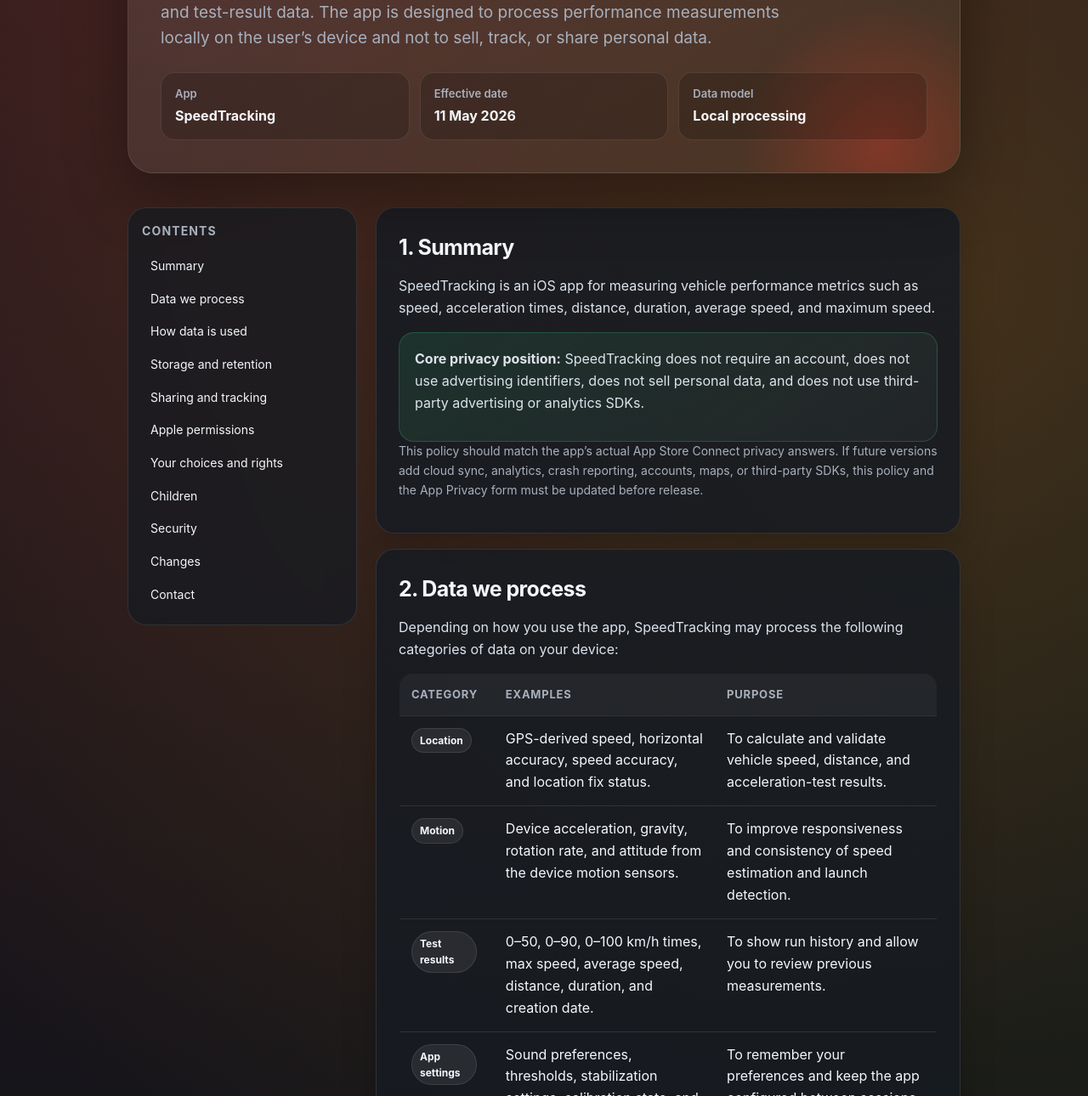
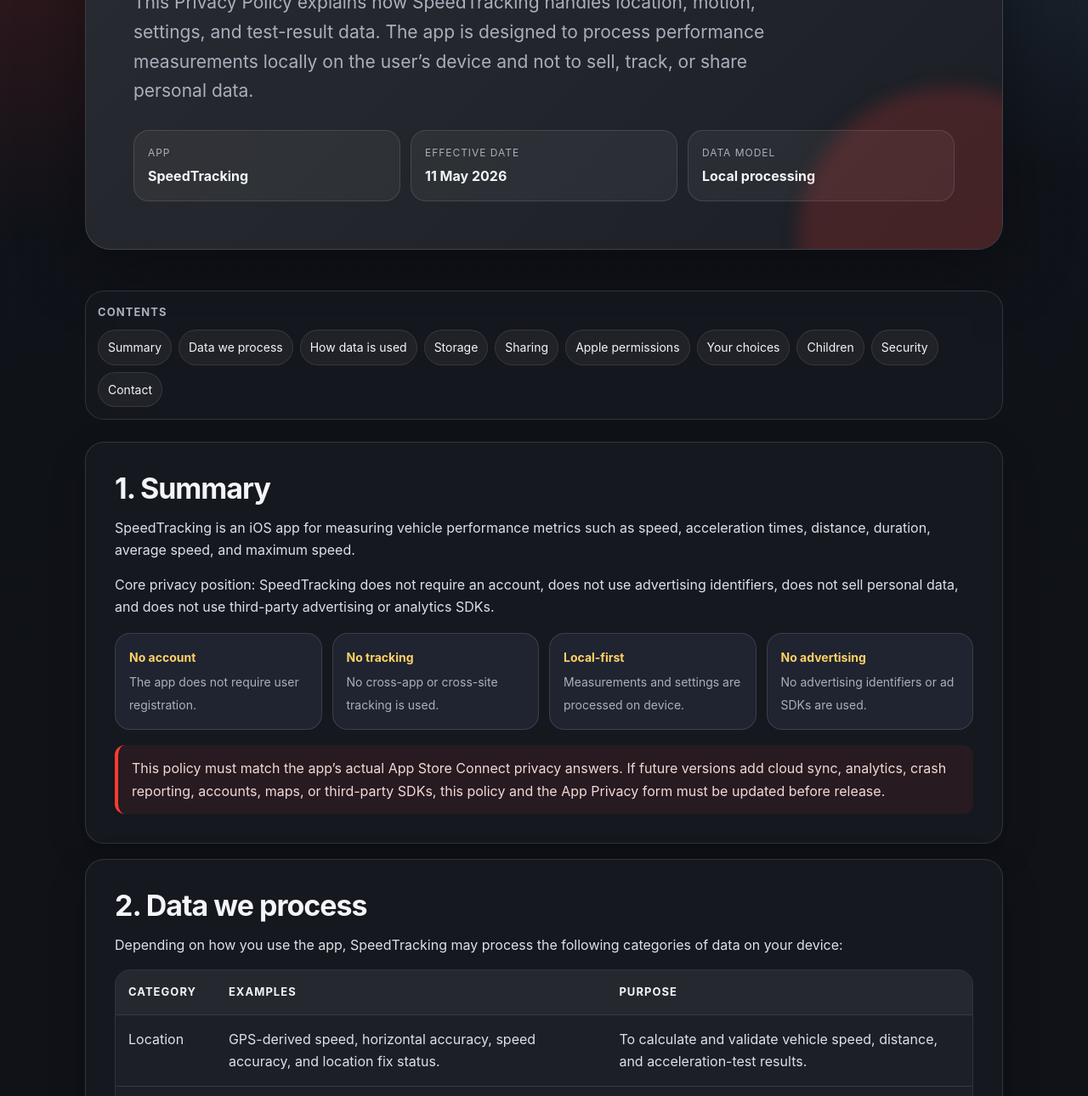
Before and after one commit to ipmdn/speed-tracking-privacy, a plain HTML site: page index.html in a window 1280 px wide. Shown: the part 266-1556 px from the top of the page at 85% size. Drawn offline with Linux system fonts and the light colour scheme.

Commit message:
Add files via upload

```diff
--- a/index.html
+++ b/index.html
@@ -4,159 +4,279 @@
   <meta charset="utf-8" />
   <meta name="viewport" content="width=device-width, initial-scale=1" />
   <title>Privacy Policy | SpeedTracking</title>
-  <meta name="description" content="Privacy Policy for the SpeedTracking iOS app." />
+  <meta name="description" content="Privacy Policy for SpeedTracking, an iOS app for vehicle speed and acceleration measurement." />
   <style>
     :root {
-      --bg: #0f1217;
-      --panel: #171b22;
-      --panel-2: #1f2530;
-      --text: #f4f7fb;
-      --muted: #a8b0bd;
-      --line: rgba(255,255,255,.10);
+      --bg: #0f1115;
+      --panel: #171a21;
+      --panel-2: #1f2430;
+      --text: #f3f5f7;
+      --muted: #a9b0bc;
+      --line: rgba(255,255,255,.12);
       --accent: #ff3b30;
-      --accent-2: #ffd60a;
-      --ok: #32d583;
-      --shadow: 0 24px 70px rgba(0,0,0,.35);
+      --accent-2: #ffd166;
+      --link: #7cc7ff;
+      --shadow: 0 24px 80px rgba(0,0,0,.35);
       --radius: 22px;
-      --max: 980px;
+      --max: 1080px;
     }
+
     * { box-sizing: border-box; }
+
+    html { scroll-behavior: smooth; }
+
     body {
       margin: 0;
-      font-family: -apple-system, BlinkMacSystemFont, "SF Pro Text", "Segoe UI", Roboto, Helvetica, Arial, sans-serif;
+      font-family: -apple-system, BlinkMacSystemFont, "SF Pro Display", "SF Pro Text", "Segoe UI", Roboto, Helvetica, Arial, sans-serif;
       background:
-        radial-gradient(circle at 20% 0%, rgba(255,59,48,.20), transparent 34%),
-        radial-gradient(circle at 88% 12%, rgba(255,214,10,.14), transparent 30%),
-        linear-gradient(180deg, #11151c 0%, var(--bg) 58%, #0b0d11 100%);
+        radial-gradient(circle at top left, rgba(255,59,48,.22), transparent 34rem),
+        radial-gradient(circle at top right, rgba(124,199,255,.16), transparent 30rem),
+        linear-gradient(180deg, #10131a 0%, #0f1115 45%, #111319 100%);
       color: var(--text);
-      line-height: 1.62;
+      line-height: 1.65;
     }
-    a { color: #9bd2ff; text-decoration: none; }
+
+    a { color: var(--link); text-decoration: none; }
     a:hover { text-decoration: underline; }
-    .wrap { width: min(var(--max), calc(100% - 32px)); margin: 0 auto; }
-    header { padding: 56px 0 28px; }
+
+    .wrap {
+      width: min(var(--max), calc(100% - 32px));
+      margin: 0 auto;
+    }
+
+    header {
+      padding: 48px 0 26px;
+    }
+
     .hero {
       position: relative;
       overflow: hidden;
-      background: linear-gradient(145deg, rgba(255,255,255,.10), rgba(255,255,255,.035));
       border: 1px solid var(--line);
-      border-radius: 30px;
-      padding: 38px;
+      border-radius: calc(var(--radius) + 8px);
+      padding: clamp(28px, 5vw, 56px);
+      background:
+        linear-gradient(135deg, rgba(255,255,255,.08), rgba(255,255,255,.02)),
+        var(--panel);
       box-shadow: var(--shadow);
     }
-    .hero:after {
+
+    .hero:before {
       content: "";
       position: absolute;
-      inset: auto -90px -150px auto;
+      inset: auto -120px -170px auto;
       width: 360px;
       height: 360px;
-      background: radial-gradient(circle, rgba(255,59,48,.30), transparent 66%);
-      pointer-events: none;
+      border-radius: 999px;
+      background: rgba(255,59,48,.18);
+      filter: blur(10px);
     }
+
     .badge {
       display: inline-flex;
-      gap: 8px;
       align-items: center;
-      padding: 8px 12px;
-      border: 1px solid rgba(255,255,255,.13);
+      gap: 10px;
+      padding: 8px 13px;
+      border: 1px solid rgba(255,255,255,.14);
       border-radius: 999px;
+      background: rgba(255,255,255,.06);
       color: var(--muted);
-      background: rgba(255,255,255,.045);
       font-size: 14px;
-      margin-bottom: 18px;
+      font-weight: 600;
+      letter-spacing: .01em;
     }
-    .dot { width: 9px; height: 9px; border-radius: 50%; background: var(--ok); box-shadow: 0 0 20px rgba(50,213,131,.8); }
-    h1 { font-size: clamp(36px, 6vw, 62px); line-height: 1.02; letter-spacing: -0.045em; margin: 0 0 18px; }
-    .subtitle { max-width: 760px; color: var(--muted); font-size: 19px; margin: 0; }
-    .meta {
+
+    .dot {
+      width: 9px;
+      height: 9px;
+      border-radius: 999px;
+      background: var(--accent);
+      box-shadow: 0 0 0 5px rgba(255,59,48,.18);
+    }
+
+    h1 {
+      margin: 22px 0 12px;
+      font-size: clamp(40px, 7vw, 76px);
+      line-height: .95;
+      letter-spacing: -.055em;
+    }
+
+    .lead {
+      max-width: 760px;
+      margin: 0;
+      color: var(--muted);
+      font-size: clamp(17px, 2vw, 21px);
+    }
+
+    .meta-grid {
       display: grid;
-      grid-template-columns: repeat(3, 1fr);
+      grid-template-columns: repeat(3, minmax(0, 1fr));
       gap: 12px;
-      margin-top: 24px;
-      position: relative;
-      z-index: 1;
+      margin-top: 28px;
     }
-    .meta div {
+
+    .meta-card {
       border: 1px solid var(--line);
-      background: rgba(0,0,0,.18);
-      border-radius: 16px;
-      padding: 14px 16px;
+      border-radius: 18px;
+      padding: 16px;
+      background: rgba(255,255,255,.05);
     }
-    .meta strong { display: block; font-size: 13px; color: var(--muted); font-weight: 600; }
-    .meta span { display: block; margin-top: 3px; font-weight: 700; }
-    main { padding: 12px 0 54px; }
-    .grid { display: grid; grid-template-columns: 270px 1fr; gap: 22px; align-items: start; }
+
+    .meta-label {
+      display: block;
+      color: var(--muted);
+      font-size: 12px;
+      text-transform: uppercase;
+      letter-spacing: .08em;
+      margin-bottom: 4px;
+    }
+
+    .meta-value {
+      font-weight: 700;
+      color: var(--text);
+    }
+
     nav {
-      position: sticky;
-      top: 18px;
-      background: rgba(23,27,34,.76);
-      backdrop-filter: blur(18px);
+      margin: 22px 0 26px;
       border: 1px solid var(--line);
       border-radius: var(--radius);
-      padding: 16px;
+      background: rgba(23,26,33,.72);
+      backdrop-filter: blur(14px);
+      padding: 14px;
     }
-    nav h2 { margin: 0 0 10px; font-size: 14px; color: var(--muted); text-transform: uppercase; letter-spacing: .08em; }
-    nav a { display: block; padding: 8px 10px; border-radius: 12px; color: var(--text); font-size: 14px; }
-    nav a:hover { background: rgba(255,255,255,.07); text-decoration: none; }
+
+    nav .nav-title {
+      margin: 0 0 10px;
+      color: var(--muted);
+      font-size: 13px;
+      font-weight: 700;
+      text-transform: uppercase;
+      letter-spacing: .08em;
+    }
+
+    .nav-links {
+      display: flex;
+      flex-wrap: wrap;
+      gap: 8px;
+    }
+
+    .nav-links a {
+      display: inline-flex;
+      padding: 8px 11px;
+      border: 1px solid rgba(255,255,255,.1);
+      border-radius: 999px;
+      background: rgba(255,255,255,.05);
+      color: var(--text);
+      font-size: 14px;
+    }
+
+    main {
+      padding: 0 0 52px;
+    }
+
     section {
-      background: rgba(23,27,34,.86);
+      margin: 18px 0;
       border: 1px solid var(--line);
       border-radius: var(--radius);
-      padding: 26px;
-      margin-bottom: 18px;
-      box-shadow: 0 16px 40px rgba(0,0,0,.18);
+      padding: clamp(22px, 4vw, 34px);
+      background: rgba(23,26,33,.86);
+      box-shadow: 0 14px 44px rgba(0,0,0,.18);
     }
-    h2 { font-size: 25px; letter-spacing: -0.025em; margin: 0 0 12px; }
-    h3 { font-size: 18px; margin: 22px 0 8px; }
-    p { margin: 0 0 13px; color: #dce3ec; }
-    ul { margin: 10px 0 0; padding-left: 20px; color: #dce3ec; }
+
+    h2 {
+      margin: 0 0 14px;
+      font-size: clamp(24px, 3vw, 34px);
+      line-height: 1.15;
+      letter-spacing: -.03em;
+    }
+
+    h3 {
+      margin: 24px 0 8px;
+      font-size: 20px;
+    }
+
+    p { margin: 0 0 14px; color: #dce1e8; }
+    ul { margin: 10px 0 0; padding-left: 22px; color: #dce1e8; }
     li { margin: 8px 0; }
-    .callout {
-      border: 1px solid rgba(255,214,10,.22);
-      background: linear-gradient(145deg, rgba(255,214,10,.11), rgba(255,255,255,.035));
+
+    .summary {
+      display: grid;
+      grid-template-columns: repeat(4, minmax(0, 1fr));
+      gap: 12px;
+      margin-top: 18px;
+    }
+
+    .pill-card {
       border-radius: 18px;
-      padding: 18px;
+      padding: 16px;
+      background: var(--panel-2);
+      border: 1px solid var(--line);
+    }
+
+    .pill-card strong {
+      display: block;
+      margin-bottom: 4px;
+      color: var(--accent-2);
+      font-size: 14px;
+    }
+
+    .pill-card span {
+      color: var(--muted);
+      font-size: 14px;
+    }
+
+    .table-wrap {
+      overflow-x: auto;
+      border: 1px solid var(--line);
+      border-radius: 18px;
       margin-top: 16px;
     }
-    .good {
-      border-color: rgba(50,213,131,.24);
-      background: linear-gradient(145deg, rgba(50,213,131,.12), rgba(255,255,255,.035));
+
+    table {
+      width: 100%;
+      min-width: 760px;
+      border-collapse: collapse;
+      background: rgba(255,255,255,.03);
     }
-    .table {
-      width: 100%;
-      border-collapse: collapse;
-      overflow: hidden;
-      border-radius: 16px;
-      margin-top: 14px;
-      border: 1px solid var(--line);
+
+    th, td {
+      padding: 15px;
+      text-align: left;
+      border-bottom: 1px solid var(--line);
+      vertical-align: top;
     }
-    .table th, .table td {
-      text-align: left;
-      vertical-align: top;
-      padding: 14px;
-      border-bottom: 1px solid var(--line);
+
+    th {
+      color: var(--text);
+      font-size: 13px;
+      text-transform: uppercase;
+      letter-spacing: .08em;
+      background: rgba(255,255,255,.04);
     }
-    .table th { color: var(--muted); background: rgba(255,255,255,.045); font-size: 13px; text-transform: uppercase; letter-spacing: .06em; }
-    .table tr:last-child td { border-bottom: 0; }
-    .pill {
-      display: inline-block;
-      padding: 4px 9px;
-      border-radius: 999px;
-      background: rgba(255,255,255,.075);
-      border: 1px solid var(--line);
-      color: var(--text);
-      font-size: 12px;
-      font-weight: 700;
-      margin-right: 6px;
+
+    td { color: #dce1e8; }
+    tr:last-child td { border-bottom: 0; }
+
+    .notice {
+      border-left: 4px solid var(--accent);
+      padding: 14px 16px;
+      border-radius: 12px;
+      background: rgba(255,59,48,.08);
+      color: #f1d9d7;
+      margin: 18px 0 0;
     }
-    footer { color: var(--muted); padding: 20px 0 42px; font-size: 14px; }
-    .small { font-size: 14px; color: var(--muted); }
-    @media (max-width: 820px) {
+
+    footer {
+      padding: 22px 0 42px;
+      color: var(--muted);
+      font-size: 14px;
+      text-align: center;
+    }
+
+    @media (max-width: 760px) {
+      header { padding-top: 24px; }
+      .meta-grid, .summary { grid-template-columns: 1fr; }
       .hero { padding: 26px; }
-      .grid { grid-template-columns: 1fr; }
-      nav { position: static; }
-      .meta { grid-template-columns: 1fr; }
-      section { padding: 22px; }
+      .nav-links a { width: 100%; justify-content: center; }
     }
   </style>
 </head>
@@ -165,76 +285,67 @@
     <div class="hero">
       <div class="badge"><span class="dot"></span> Privacy-first iOS app</div>
       <h1>Privacy Policy</h1>
-      <p class="subtitle">This Privacy Policy explains how SpeedTracking handles location, motion, settings, and test-result data. The app is designed to process performance measurements locally on the user’s device and not to sell, track, or share personal data.</p>
-      <div class="meta" aria-label="Policy metadata">
-        <div><strong>App</strong><span>SpeedTracking</span></div>
-        <div><strong>Effective date</strong><span>11 May 2026</span></div>
-        <div><strong>Data model</strong><span>Local processing</span></div>
+      <p class="lead">This Privacy Policy explains how SpeedTracking handles location, motion, settings, and test-result data. The app is designed to process performance measurements locally on the user’s device and not to sell, track, or share personal data.</p>
+      <div class="meta-grid" aria-label="Policy metadata">
+        <div class="meta-card"><span class="meta-label">App</span><span class="meta-value">SpeedTracking</span></div>
+        <div class="meta-card"><span class="meta-label">Effective date</span><span class="meta-value">11 May 2026</span></div>
+        <div class="meta-card"><span class="meta-label">Data model</span><span class="meta-value">Local processing</span></div>
       </div>
     </div>
   </header>
 
-  <main class="wrap">
-    <div class="grid">
-      <nav aria-label="Privacy Policy sections">
-        <h2>Contents</h2>
+  <div class="wrap">
+    <nav aria-label="Contents">
+      <p class="nav-title">Contents</p>
+      <div class="nav-links">
         <a href="#summary">Summary</a>
-        <a href="#data-we-process">Data we process</a>
-        <a href="#how-we-use-data">How data is used</a>
-        <a href="#storage">Storage and retention</a>
-        <a href="#sharing">Sharing and tracking</a>
+        <a href="#data">Data we process</a>
+        <a href="#use">How data is used</a>
+        <a href="#storage">Storage</a>
+        <a href="#sharing">Sharing</a>
         <a href="#permissions">Apple permissions</a>
-        <a href="#rights">Your choices and rights</a>
+        <a href="#rights">Your choices</a>
         <a href="#children">Children</a>
         <a href="#security">Security</a>
-        <a href="#changes">Changes</a>
         <a href="#contact">Contact</a>
+      </div>
     </nav>
+  </div>
 
-      <div>
+  <main class="wrap">
     <section id="summary">
       <h2>1. Summary</h2>
       <p>SpeedTracking is an iOS app for measuring vehicle performance metrics such as speed, acceleration times, distance, duration, average speed, and maximum speed.</p>
-          <div class="callout good">
-            <p><strong>Core privacy position:</strong> SpeedTracking does not require an account, does not use advertising identifiers, does not sell personal data, and does not use third-party advertising or analytics SDKs.</p>
+      <p>Core privacy position: SpeedTracking does not require an account, does not use advertising identifiers, does not sell personal data, and does not use third-party advertising or analytics SDKs.</p>
+      <div class="summary">
+        <div class="pill-card"><strong>No account</strong><span>The app does not require user registration.</span></div>
+        <div class="pill-card"><strong>No tracking</strong><span>No cross-app or cross-site tracking is used.</span></div>
+        <div class="pill-card"><strong>Local-first</strong><span>Measurements and settings are processed on device.</span></div>
+        <div class="pill-card"><strong>No advertising</strong><span>No advertising identifiers or ad SDKs are used.</span></div>
       </div>
-          <p class="small">This policy should match the app’s actual App Store Connect privacy answers. If future versions add cloud sync, analytics, crash reporting, accounts, maps, or third-party SDKs, this policy and the App Privacy form must be updated before release.</p>
+      <p class="notice">This policy must match the app’s actual App Store Connect privacy answers. If future versions add cloud sync, analytics, crash reporting, accounts, maps, or third-party SDKs, this policy and the App Privacy form must be updated before release.</p>
     </section>
 
-        <section id="data-we-process">
+    <section id="data">
       <h2>2. Data we process</h2>
       <p>Depending on how you use the app, SpeedTracking may process the following categories of data on your device:</p>
-          <table class="table">
+      <div class="table-wrap">
+        <table>
           <thead>
             <tr><th>Category</th><th>Examples</th><th>Purpose</th></tr>
           </thead>
           <tbody>
-              <tr>
-                <td><span class="pill">Location</span></td>
-                <td>GPS-derived speed, horizontal accuracy, speed accuracy, and location fix status.</td>
-                <td>To calculate and validate vehicle speed, distance, and acceleration-test results.</td>
-              </tr>
-              <tr>
-                <td><span class="pill">Motion</span></td>
-                <td>Device acceleration, gravity, rotation rate, and attitude from the device motion sensors.</td>
-                <td>To improve responsiveness and consistency of speed estimation and launch detection.</td>
-              </tr>
-              <tr>
-                <td><span class="pill">Test results</span></td>
-                <td>0–50, 0–90, 0–100 km/h times, max speed, average speed, distance, duration, and creation date.</td>
-                <td>To show run history and allow you to review previous measurements.</td>
-              </tr>
-              <tr>
-                <td><span class="pill">App settings</span></td>
-                <td>Sound preferences, thresholds, stabilization settings, calibration state, and onboarding state.</td>
-                <td>To remember your preferences and keep the app configured between sessions.</td>
-              </tr>
+            <tr><td>Location</td><td>GPS-derived speed, horizontal accuracy, speed accuracy, and location fix status.</td><td>To calculate and validate vehicle speed, distance, and acceleration-test results.</td></tr>
+            <tr><td>Motion</td><td>Device acceleration, gravity, rotation rate, and attitude from the device motion sensors.</td><td>To improve responsiveness and consistency of speed estimation and launch detection.</td></tr>
+            <tr><td>Test results</td><td>0–50, 0–90, 0–100 km/h times, max speed, average speed, distance, duration, and creation date.</td><td>To show run history and allow you to review previous measurements.</td></tr>
+            <tr><td>App settings</td><td>Sound preferences, thresholds, stabilization settings, calibration state, and onboarding state.</td><td>To remember your preferences and keep the app configured between sessions.</td></tr>
           </tbody>
         </table>
+      </div>
       <p>SpeedTracking does not intentionally collect names, email addresses, phone numbers, payment details, precise identity information, health information, contacts, photos, messages, or browsing history.</p>
     </section>
 
-        <section id="how-we-use-data">
+    <section id="use">
       <h2>3. How we use data</h2>
       <p>SpeedTracking uses data only to provide the app’s core functionality:</p>
       <ul>
@@ -251,9 +362,7 @@
       <h2>4. Storage and retention</h2>
       <p>Run records and app settings are stored locally on your device using Apple platform storage. They remain on your device unless you delete them, uninstall the app, or reset the app data.</p>
       <p>Location and motion samples are used during the active session to calculate speed and performance metrics. The app stores summarized run results, not a continuous public location trail.</p>
-          <div class="callout">
-            <p><strong>Practical note:</strong> iOS backups or device-level services controlled by Apple may include app data depending on your device settings. Those services are governed by Apple’s own privacy terms and device settings.</p>
-          </div>
+      <p>Practical note: iOS backups or device-level services controlled by Apple may include app data depending on your device settings. Those services are governed by Apple’s own privacy terms and device settings.</p>
     </section>
 
     <section id="sharing">
@@ -304,16 +413,13 @@
     <section id="contact">
       <h2>11. Contact</h2>
       <p>For privacy questions, support requests, or data-related inquiries, contact:</p>
-          <p><strong>Developer:</strong> Matteo Del Negro<br />
-          <strong>Email:</strong> <a href="mailto:REPLACE_WITH_SUPPORT_EMAIL">REPLACE_WITH_SUPPORT_EMAIL</a></p>
-          <p class="small">Replace the placeholder email with the same support contact used in App Store Connect before publishing this page.</p>
+      <p><strong>Developer:</strong> Matteo Del Negro<br><strong>Email:</strong> <a href="mailto:REPLACE_WITH_SUPPORT_EMAIL">REPLACE_WITH_SUPPORT_EMAIL</a></p>
+      <p class="notice">Replace the placeholder email with the same support contact used in App Store Connect before publishing this page.</p>
     </section>
-      </div>
-    </div>
   </main>
 
   <footer class="wrap">
-    <p>© 2026 SpeedTracking. This page is provided for transparency and App Store privacy disclosure alignment.</p>
+    © 2026 SpeedTracking. This page is provided for transparency and App Store privacy disclosure alignment.
   </footer>
 </body>
 </html>
```
Lines whose indentation alone changed are shown as unchanged.
